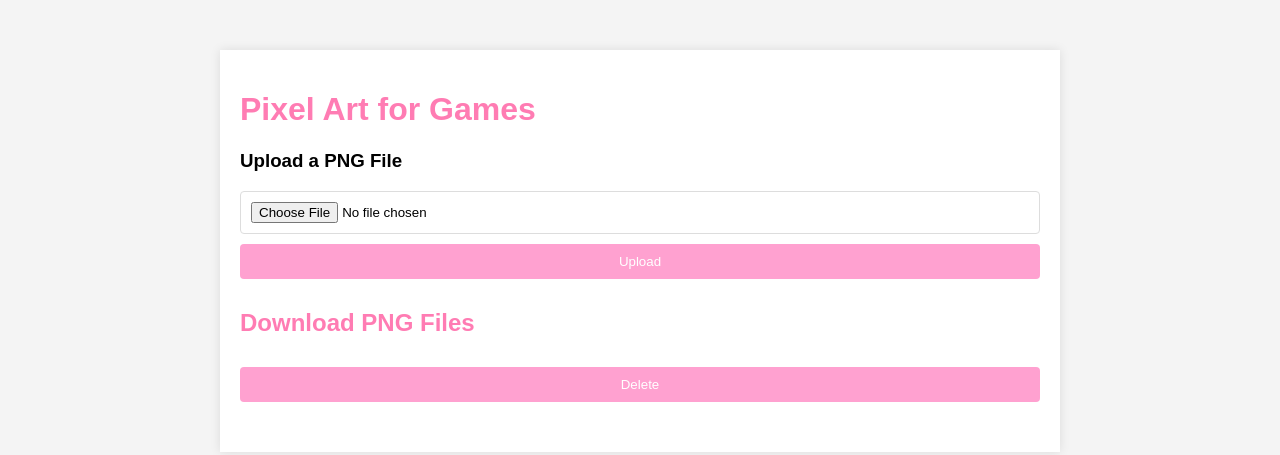
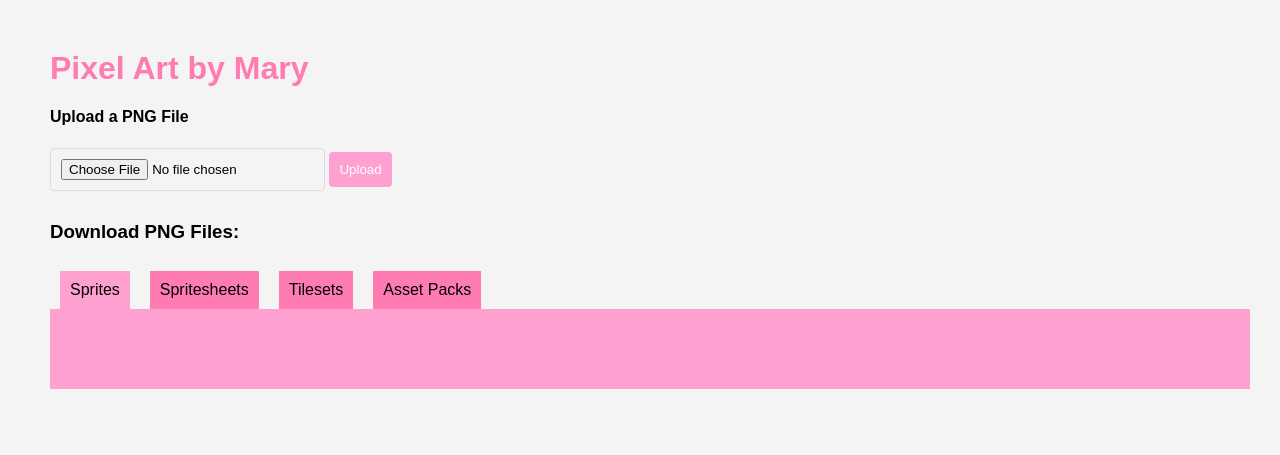
Before and after one commit to m6parker/PixelArtPortflio, a website: page public/index.html in a window 1280 px wide. Drawn offline with Linux system fonts and the light colour scheme; no server answers; a web font is replaced by a local one.

Commit message:
added tabs for different catagories

```diff
--- a/public/index.html
+++ b/public/index.html
@@ -3,31 +3,41 @@
 <head>
     <meta charset="UTF-8">
     <meta name="viewport" content="width=device-width, initial-scale=1.0">
-    <title>Upload and Download PNG Files</title>
+    <title>Game Asset Library</title>
     <link rel="stylesheet" href="styles.css">
     <link href="https://fonts.cdnfonts.com/css/public-pixel" rel="stylesheet">
 </head>
 <body>
     <div class="container">
-        <h1>Pixel Art for Games</h1>
+        <h1>Pixel Art by Mary</h1>
 
         <div class="upload-section">
-            <h3>Upload a PNG File</h3>
+            <h4>Upload a PNG File</h4>
             <form id="uploadForm" enctype="multipart/form-data">
                 <input type="file" id="fileInput" name="file" accept="image/png" required>
                 <button type="submit">Upload</button>
             </form>
+
+            <!--<div class="delete-section">
+                <button id="delete-button">Delete</button>
+            </div>-->
         </div>
 
+
         <div class="download-section">
-            <h2>Download PNG Files</h2>
-            <div id="fileList">
+            <h3>Download PNG Files:</h3>
+            <div class="tabs">
+                <div class="tab-button selected" onclick="openTab(event, 'sprites')">Sprites</div>
+                <div class="tab-button" onclick="openTab(event, 'spritesheets')">Spritesheets</div>
+                <div class="tab-button" onclick="openTab(event, 'tilesets')">Tilesets</div>
+                <div class="tab-button" onclick="openTab(event, 'assetPacks')">Asset Packs</div>
             </div>
+            <div id="sprites" class="tab-content"></div>
+            <div id="spritesheets" class="tab-content"></div>
+            <div id="tilesets" class="tab-content"></div>
+            <div id="assetPacks" class="tab-content"></div>
         </div>
 
-        <div class="delete-section">
-            <button id="delete-button">Delete</button>
-        </div>
     </div>
 
     <script>
@@ -52,19 +62,19 @@
             fetch('/files')
             .then(response => response.json())
             .then(files => {
-                const fileList = document.getElementById('fileList');
+                const fileList = document.getElementById('sprites');
                 fileList.innerHTML = '';
                 files.forEach(file => {
                     // Extract the filename from the path
                     const fileName = file.path.split('/').pop();
                     const fileElement = document.createElement('div');
                     fileElement.className = 'file-item';
-                    fileElement.innerHTML = `
-                        <div class="file-info">
-                            <img src="/${fileName}" alt="${file.name}" class="file-preview">
+                    fileElement.innerHTML = `<span>
+                        <img src="/${fileName}" alt="${file.name}" class="file-preview">
+                        <div class="file-options">
                             <span>${file.name}</span>
-                        </div>
-                        <a href="/${fileName}" download="${file.name}">Download</a>
+                            <a href="/${fileName}" download="${file.name}">Download</a>
+                        </div></span>
                     `;
                     fileList.appendChild(fileElement);
 
@@ -78,20 +88,26 @@
         // Load files when the page loads
         loadFiles();
 
-        // function deleteFiles() {
-        //     fetch('/delete')
-        //     .then(response => response.json())
-        //     .then(files => {
-        //         const fileList = document.getElementById('fileList');
-        //         fileList.innerHTML = '';
-        //         files.forEach(file => {
-        //             if(file.classList.contains('selected')){console.log('delete ', file)}
-        //         });
-        //     })
-        //     .catch(error => console.error('Error:', error));
-        // }
+        function openTab(event, tabName) {
+            // Get all elements with class="tab-content" and hide them
+            var tabContents = document.getElementsByClassName("tab-content");
+            for (var i = 0; i < tabContents.length; i++) {
+                tabContents[i].style.display = "none";
+            }
 
-        // document.getElementById('delete-button').addEventListener('click', () => deleteFiles());
+            // Get all elements with class="tab-button" and remove the class "active"
+            var tabButtons = document.getElementsByClassName("tab-button");
+            for (var i = 0; i < tabButtons.length; i++) {
+                tabButtons[i].className = tabButtons[i].className.replace(" selected", "");
+            }
+
+            // Show the current tab, and add an "active" class to the button that opened the tab
+            document.getElementById(tabName).style.display = "grid";
+            event.currentTarget.className += " selected";
+        }
+
+
+
 
     </script>
 </body>
--- a/public/styles.css
+++ b/public/styles.css
@@ -6,11 +6,11 @@ body {
 }
 
 .container {
-    max-width: 800px;
-    margin: 50px auto;
-    padding: 20px;
+    max-width: 100%;
+    margin: 50px;
+    /* padding: 20px;
     background-color: #fff;
-    box-shadow: 0 0 10px rgba(0, 0, 0, 0.1);
+    box-shadow: 0 0 10px rgba(0, 0, 0, 0.1); */
 }
 
 h1, h2 {
@@ -21,10 +21,9 @@ h1, h2 {
     margin-bottom: 30px;
 }
 
-.upload-section form, .delete-section {
-    display: flex;
-    flex-direction: column;
-    gap: 10px;
+.upload-section form{
+    max-width: 400px;
+    gap: 3px;
 }
 
 .upload-section input[type="file"] {
@@ -33,7 +32,7 @@ h1, h2 {
     border-radius: 4px;
 }
 
-.upload-section button, .delete-section button {
+.upload-section button {
     padding: 10px;
     background-color: #ffa1d0;
     color: #fff;
@@ -42,38 +41,71 @@ h1, h2 {
     cursor: pointer;
 }
 
-.upload-section button:hover, .delete-section button:hover {
+.upload-section button:hover {
     background-color: #ff7cb3;
 }
+
+.tab-content {
+    width: 100%;
+    display: grid;
+    grid-template-rows: repeat(auto-fit, 1fr);
+    grid-template-columns: repeat(3, 1fr);
+    gap: 8px;
+    /* border: 1px solid lime; */
+    padding: 10px;
+    background-color: #ffa1d0;
+
+}
+
+.tabs{
+    display: flex;
+    flex-direction: row;
+    user-select: none;
+}
+
+.tabs div{
+    margin: 10px 10px 0 10px;
+    padding: 10px;
+    cursor: pointer;
+    background-color: #ff7cb3;
+
+}
+
+.tabs .selected{
+    background-color: #ffa1d0;
+}
+
+.tabs div:hover{
+    color:#6e6e6e;
+}
+
 
 .file-item {
     display: flex;
     justify-content: space-between;
     align-items: center;
-    padding: 10px;
     border: 2px solid #ddd;
     border-radius: 4px;
-    margin-bottom: 10px;
     cursor: pointer;
+    flex-direction: column;
+    height: 500px;
+    background-color: #ffff;
 }
 
 .file-item:hover {
     background: #e7e7e7;
 }
 
-.file-info {
-    display: flex;
-    align-items: center;
-    gap: 10px;
+.file-options{
+    margin: 10px;
 }
 
 .file-preview {
-    width: 100px;
-    height: 100px;
-    object-fit: cover;
+    width: 100%;
+    height: 100%;
+    object-fit:contain;
     border-radius: 4px;
-    border: 1px solid #6e6e6e;
-
+    image-rendering: pixelated;
 }
 
 .file-item a {
@@ -81,12 +113,15 @@ h1, h2 {
     text-decoration: none;
     border: 1px solid #6e6e6e;
     padding:5px;
+    border-radius: 5px;
 }
 
 .file-item a:hover {
     text-decoration: underline;
+    background-color: #ffa1d0;
 }
 
-.selected{
-    border: 2px solid hotpink;
+.file-item.selected{
+    border: 2px solid black;
+    background: #e7e7e7;
 }
```
Also changed, not shown: 4 other files.
